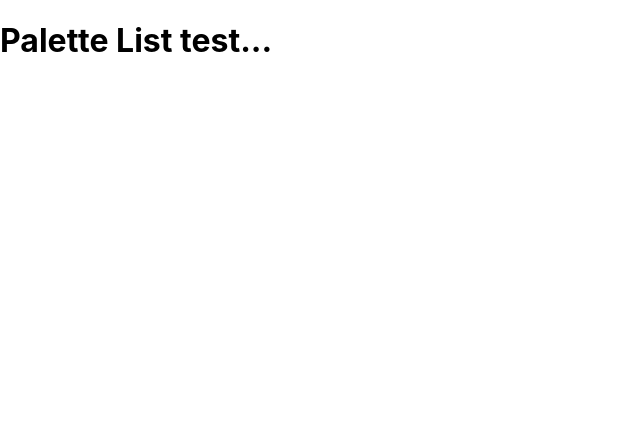
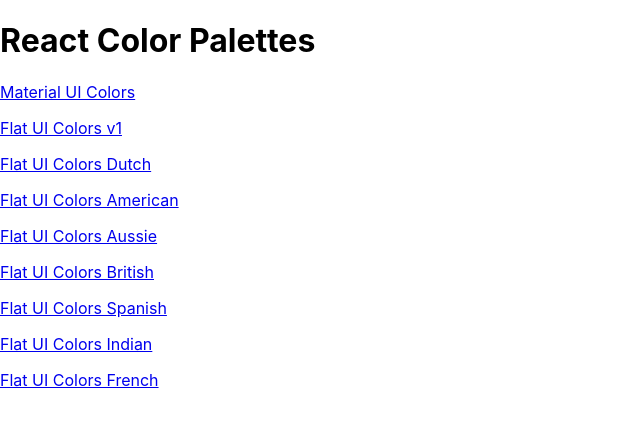
Before and after one commit to yunshine/React-Color-Palettes, a React (Create React App) app: page / in a window 1280 px wide. Shown: the top 424 px of the page, without its empty margins (0-640 px from the left). Built offline with nearby package versions, Linux system fonts and the light colour scheme.

Commit message:
Added a list of palettes and made each item a functional link

```diff
--- a/src/App.js
+++ b/src/App.js
@@ -1,5 +1,6 @@
 import React, { Component } from 'react';
 // import -something-, { -something- } from './-something-';
+import PaletteList from './PaletteList';
 import Palette from './Palette';
 import seedColors from './seedColors';
 import { generatePalette } from './colorHelpers';
@@ -16,7 +17,7 @@
   render() {
     return (
       <Switch>
-        <Route exact path="/" render={() => <h1>Palette List test...</h1>} />
+        <Route exact path="/" render={() => <PaletteList palettes={seedColors} />} />
         <Route
           exact
           path="/palette/:id"
--- a/src/Navbar.js
+++ b/src/Navbar.js
@@ -1,5 +1,6 @@
 import React, { Component } from 'react';
 import Slider from 'rc-slider';
+import { Link } from 'react-router-dom';
 import MenuItem from '@material-ui/core/MenuItem';
 import Select from '@material-ui/core/Select';
 import Snackbar from '@material-ui/core/Snackbar';
@@ -32,7 +33,7 @@
     return (
       <nav className="Navbar">
         <div className="logo">
-          <a href="#">reactcolorpalettes</a>
+          <Link exact to="/">reactcolorpalettes</Link>
         </div>
         <div className="slider-container">
           <span>Level: {level}</span>
--- a/src/PaletteList.js
+++ b/src/PaletteList.js
@@ -1,7 +1,7 @@
 import React, { Component } from 'react'; // imrc is the shortcut...
+import { Link } from 'react-router-dom';
 // import -something-, { -something- } from './-something-';
 import './PaletteList.css'; // make a CSS file for this component..
-// import { Route, Switch, NavLink } from 'react-router-dom';
 
 class PaletteList extends Component {
   // static defaultProps = {
@@ -15,11 +15,15 @@
   // }
 
   render() {
+    const { palettes } = this.props;
     return (
       <div className="PaletteList">
-        {/* <h1>{this.state.PaletteList}</h1>
-        <h1>{this.props.PaletteList}</h1> */}
-        <h1>This is the PaletteList component...</h1>
+        <h1>React Color Palettes</h1>
+        {palettes.map(palette => (
+          <p>
+            <Link exact to={`/palette/${palette.id}`}>{palette.paletteName}</Link>
+          </p>
+        ))}
       </div>
     );
   }
```
